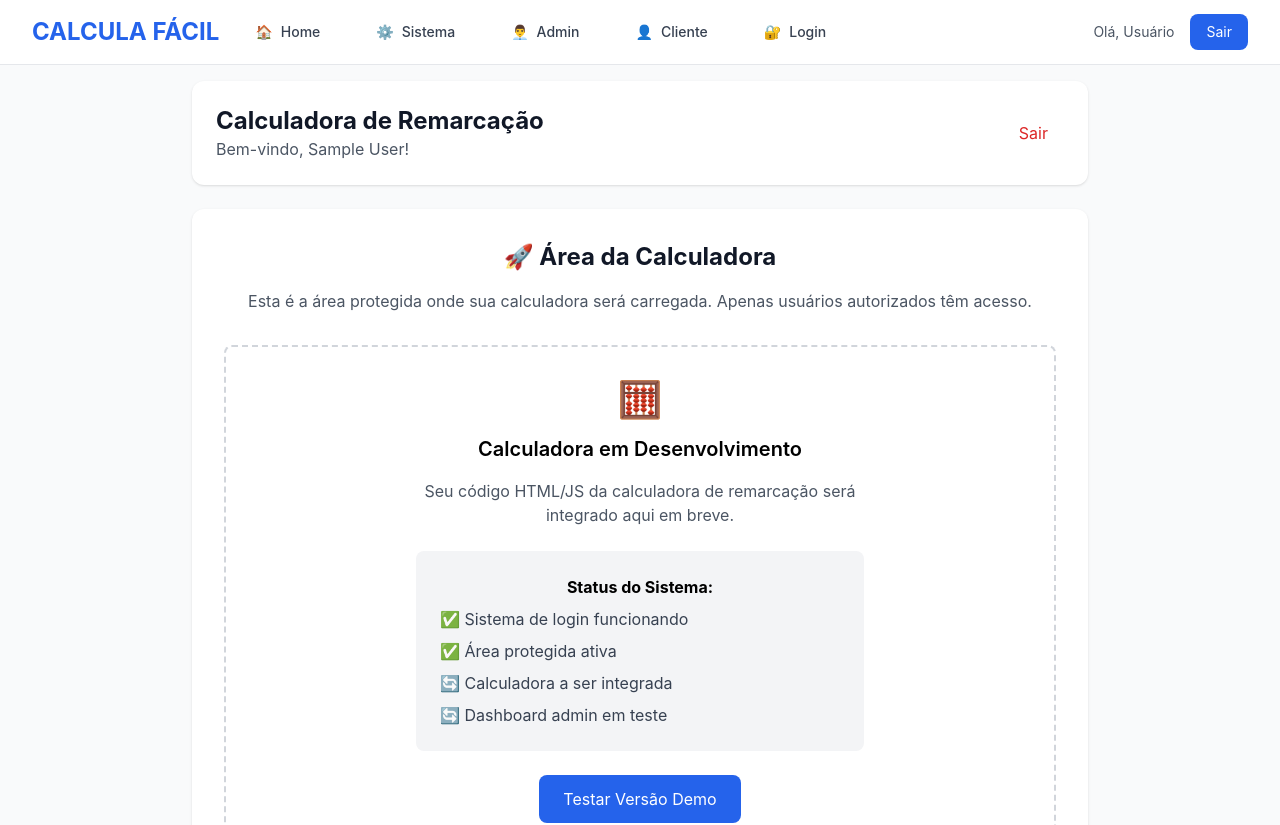
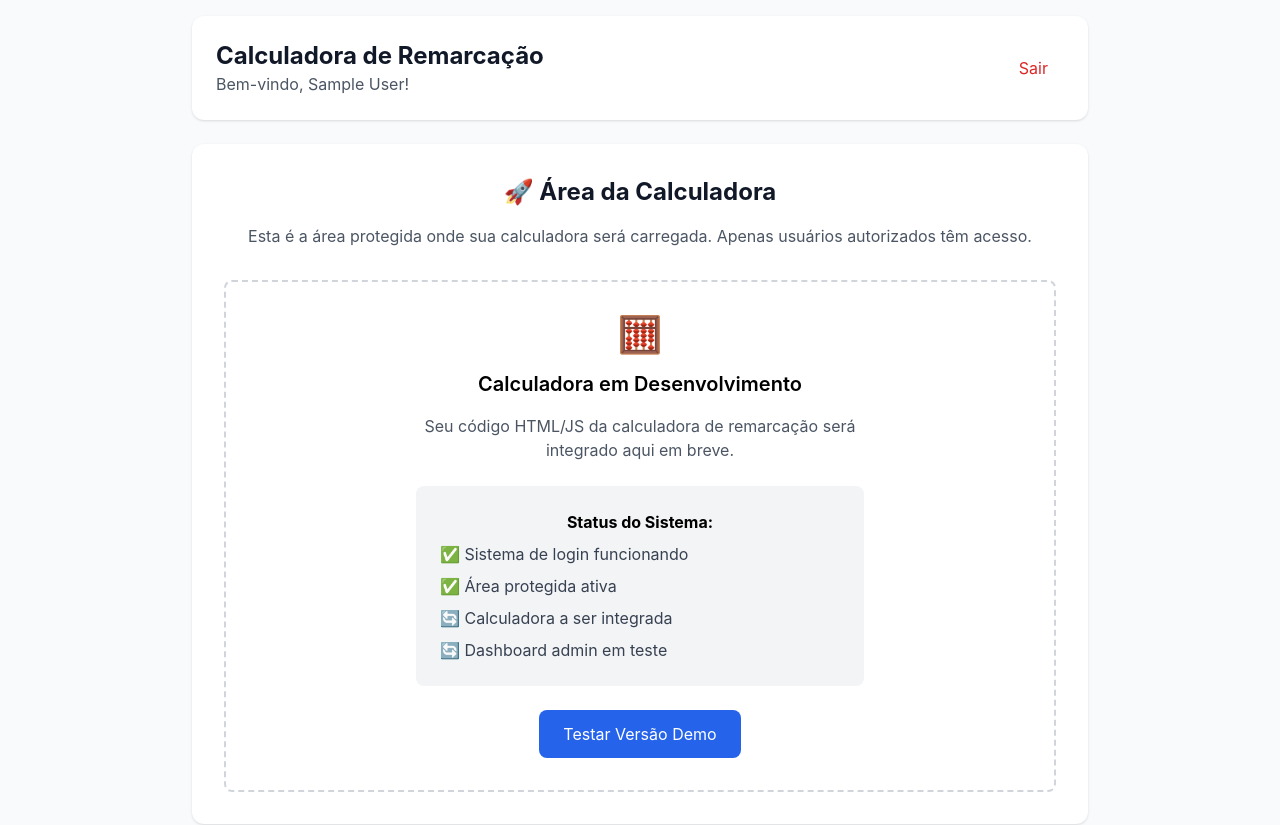
Before and after one commit to geraldofor/calcula-facil, a Next.js app: page /sistema in a window 1280 px wide. Shown: the top 825 px of the page. Built offline with nearby package versions, Linux system fonts and the light colour scheme; sample sign-in values are in the browser's storage.

Commit message:
Update layout.jsx

```diff
--- a/app/layout.jsx
+++ b/app/layout.jsx
@@ -1,5 +1,8 @@
 import './globals.css';
 import Navigation from '../components/Navigation';
+import { Inter } from 'next/font/google';
+
+const inter = Inter({ subsets: ['latin'] });
 
 export const metadata = {
   title: 'Calcula Fácil - Sistema de Reservas',
@@ -7,17 +10,23 @@ export const metadata = {
 };
 
 export default function RootLayout({ children }) {
+  // Verificar se estamos em uma página que NÃO deve ter o Navigation
+  const pathname = typeof window !== 'undefined' ? window.location.pathname : '';
+  const hideNavigation = ['/sistema', '/admin'].includes(pathname);
+
   return (
-    <html lang="pt-BR">
+    <html lang="pt-BR" className={inter.className}>
       <body>
-        <Navigation />
+        {!hideNavigation && <Navigation />}
         <main>{children}</main>
+        {!hideNavigation && (
           <footer className="bg-gray-800 text-white p-6 mt-8">
             <div className="max-w-7xl mx-auto text-center">
               <p>© 2024 Calcula Fácil. Todos os direitos reservados.</p>
               <p className="text-sm text-gray-400 mt-2">Sistema de gestão de reservas e cálculos financeiros</p>
             </div>
           </footer>
+        )}
       </body>
     </html>
   );
```
Lines whose indentation alone changed are shown as unchanged.
